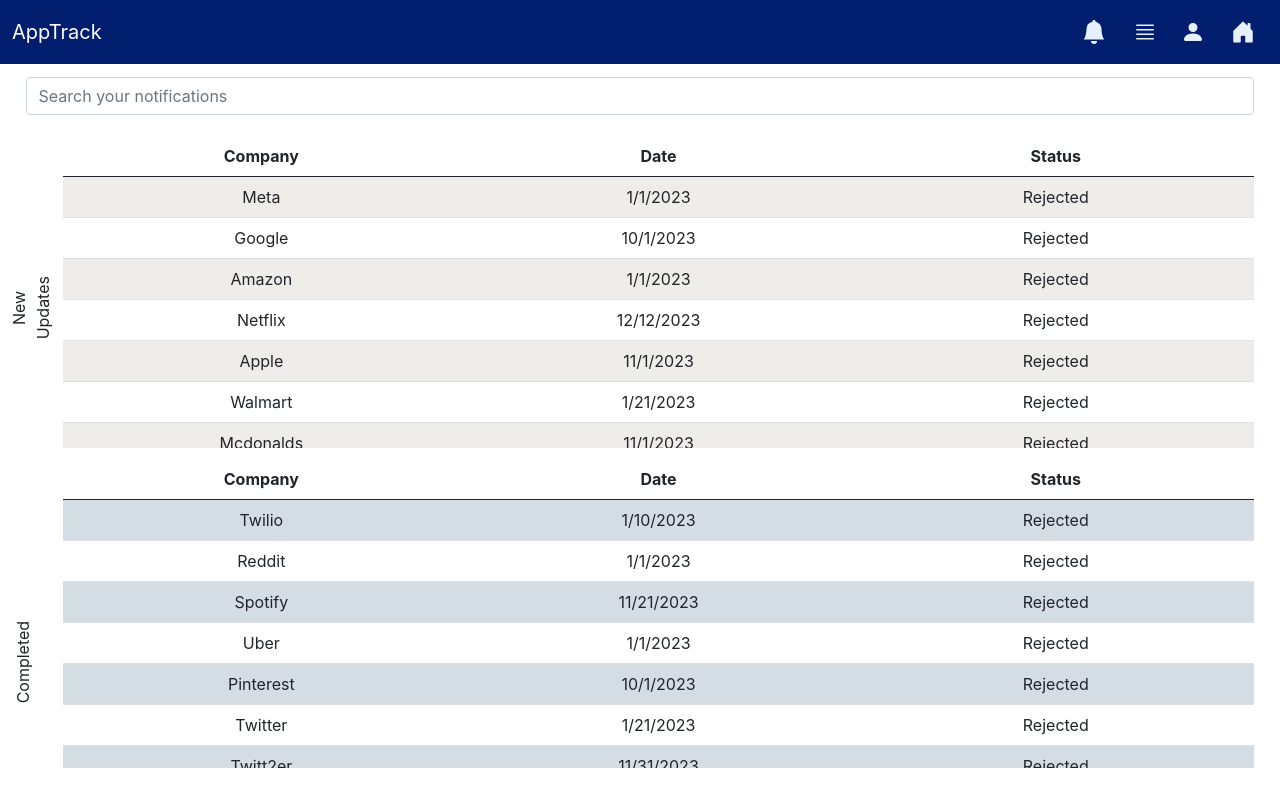
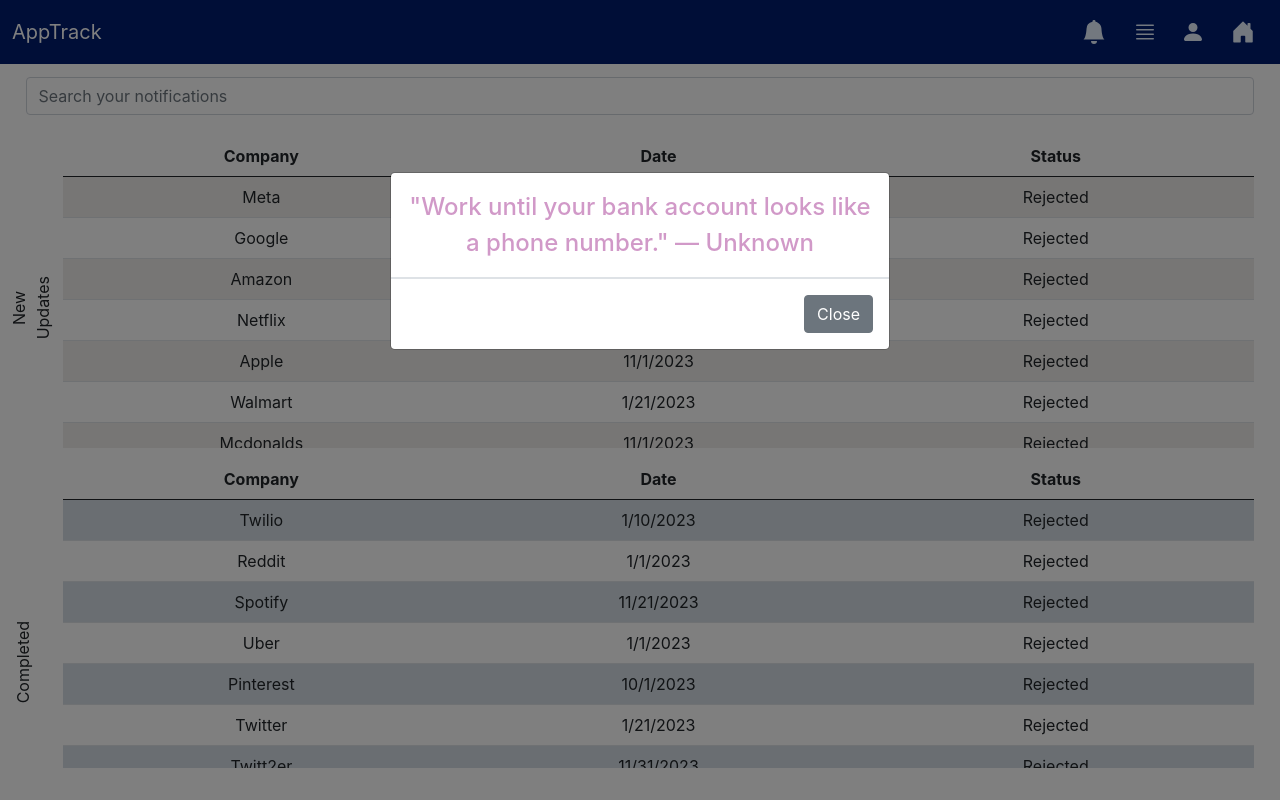
Before and after one commit to akhorana14/AppTrack, a React (Create React App) app in the folder frontend/: page /dashboard in a window 1280 px wide. Built offline with nearby package versions, Linux system fonts and the light colour scheme.

Commit message:
added modal to dashboard

```diff
--- a/frontend/src/pages/Dashboard/Dashboard.jsx
+++ b/frontend/src/pages/Dashboard/Dashboard.jsx
@@ -1,7 +1,8 @@
 import React, { useState } from 'react';
-import Navbar from "../../components/Navbar/Navbar"
+import Navbar from "../../components/Navbar/Navbar";
 import './Dashboard.css';
 import '../../static/globals.css';
+import MotivationModal from '../../components/MotivationPopup/MotivationModal';
 
 let sampleNewUpdate = [{ "Company": "Meta", "Date": "1/1/2023", "Status": "Rejected" },
 { "Company": "Google", "Date": "10/1/2023", "Status": "Rejected" },
@@ -51,7 +52,7 @@ function Dashboard() {
     <>
       <div className='text-center'>
         <Navbar />
-
+        <MotivationModal />
         {/* searchbar: https://bbbootstrap.com/snippets/bootstrap-5-search-bar-microphone-icon-inside-12725910*/}
         <div class="search">
           <i class="fa fa-search"></i>
```
